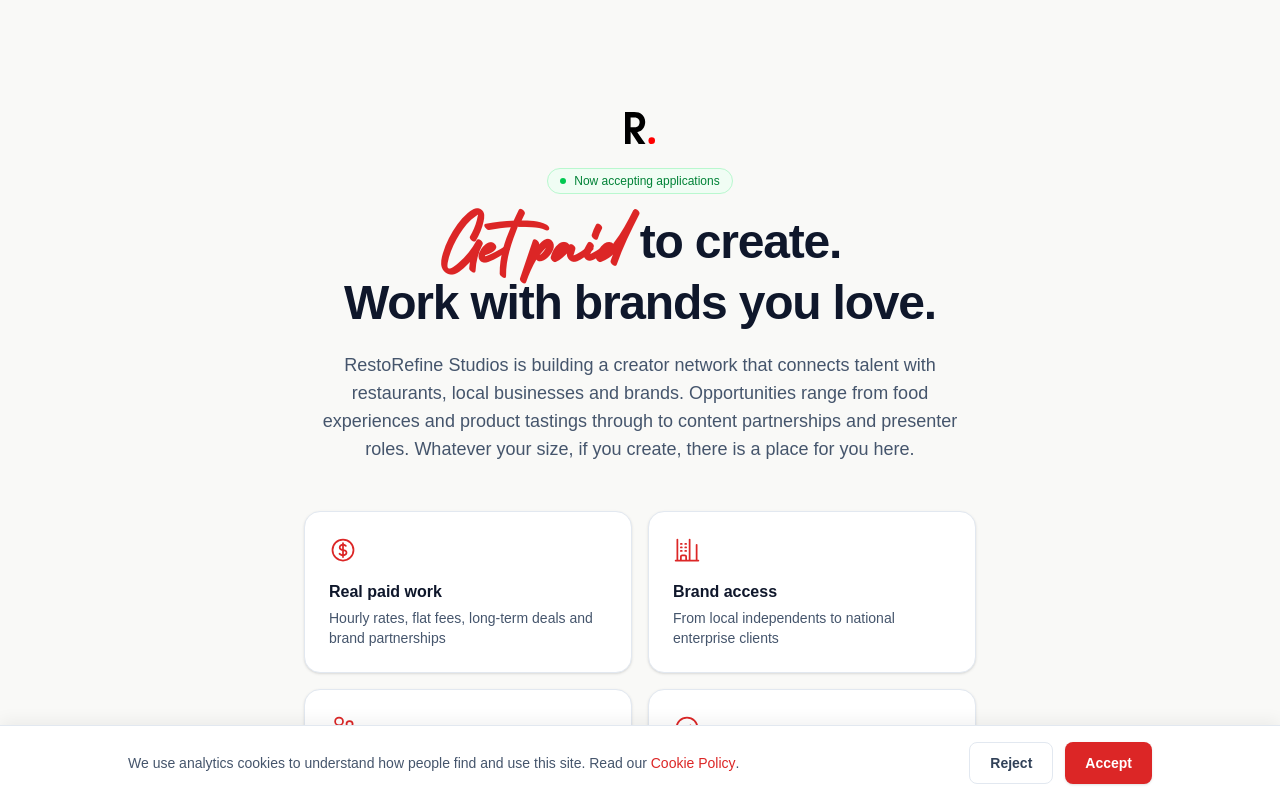
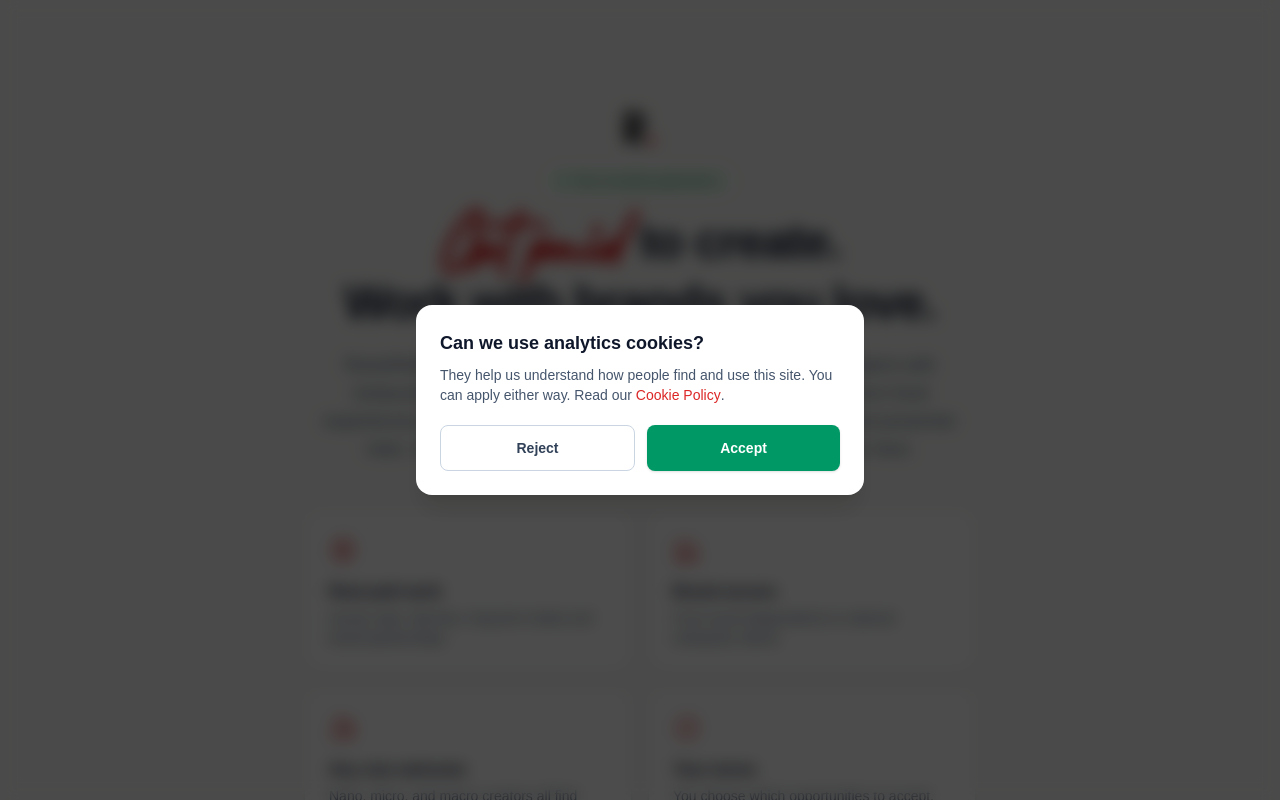
Before and after one commit to restorefine/creators-restorefine, a Next.js app: page / in a window 1280 px wide. Shown: the top 800 px of the page. Built offline with nearby package versions, Linux system fonts and the light colour scheme; no server answers.

Commit message:
Make cookie consent a blocking modal with green accept button

```diff
--- a/src/components/analytics.tsx
+++ b/src/components/analytics.tsx
@@ -40,6 +40,18 @@
     }
   }, []);
 
+  const showBanner = bannerOpen && !!GA_ID && !pathname.startsWith("/admin");
+
+  // Lock page scroll while the consent overlay is up
+  useEffect(() => {
+    if (!showBanner) return;
+    const previous = document.body.style.overflow;
+    document.body.style.overflow = "hidden";
+    return () => {
+      document.body.style.overflow = previous;
+    };
+  }, [showBanner]);
+
   if (!GA_ID || pathname.startsWith("/admin")) return null;
 
   const choose = (value: Consent) => {
@@ -55,15 +67,19 @@
   return (
     <>
       <GoogleAnalytics gaId={GA_ID} />
-      {bannerOpen && (
-        <div
-          role="dialog"
-          aria-label="Cookie consent"
-          className="fixed inset-x-0 bottom-0 z-50 border-t border-slate-200 bg-white px-4 py-4 shadow-[0_-4px_16px_rgba(0,0,0,0.06)] sm:px-6"
-        >
-          <div className="mx-auto flex max-w-5xl flex-col gap-3 sm:flex-row sm:items-center sm:justify-between">
-            <p className="text-sm text-slate-600">
-              We use analytics cookies to understand how people find and use this site. Read our{" "}
+      {showBanner && (
+        <div className="fixed inset-0 z-50 flex items-center justify-center bg-black/70 px-4 backdrop-blur-sm">
+          <div
+            role="dialog"
+            aria-modal="true"
+            aria-labelledby="cookie-consent-title"
+            className="w-full max-w-md rounded-2xl bg-white p-6 shadow-xl"
+          >
+            <h2 id="cookie-consent-title" className="text-lg font-semibold text-slate-900">
+              Can we use analytics cookies?
+            </h2>
+            <p className="mt-2 text-sm text-slate-600">
+              They help us understand how people find and use this site. You can apply either way. Read our{" "}
               <a
                 href="https://restorefine.co.uk/legal/cookies"
                 target="_blank"
@@ -74,18 +90,18 @@
               </a>
               .
             </p>
-            <div className="flex shrink-0 gap-3">
+            <div className="mt-5 flex gap-3">
               <button
                 type="button"
                 onClick={() => choose("rejected")}
-                className="flex-1 rounded-lg border border-slate-200 px-5 py-2.5 text-sm font-semibold text-slate-700 transition hover:bg-slate-50 sm:flex-none"
+                className="flex-1 rounded-lg border border-slate-300 px-5 py-3 text-sm font-semibold text-slate-700 transition hover:bg-slate-50"
               >
                 Reject
               </button>
               <button
                 type="button"
                 onClick={() => choose("accepted")}
-                className="flex-1 rounded-lg bg-brand px-5 py-2.5 text-sm font-semibold text-white shadow-sm transition hover:bg-brand-dark sm:flex-none"
+                className="flex-1 rounded-lg bg-emerald-600 px-5 py-3 text-sm font-semibold text-white shadow-sm transition hover:bg-emerald-700"
               >
                 Accept
               </button>
```
